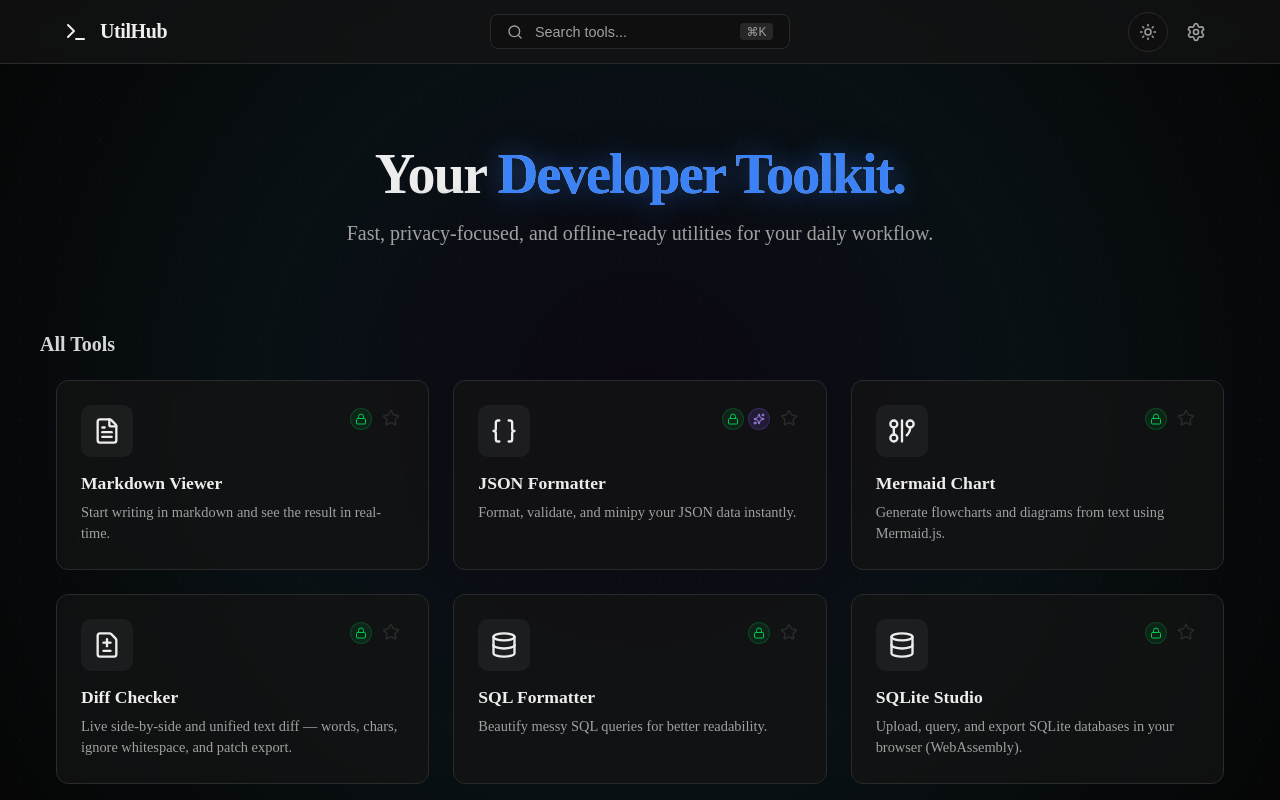
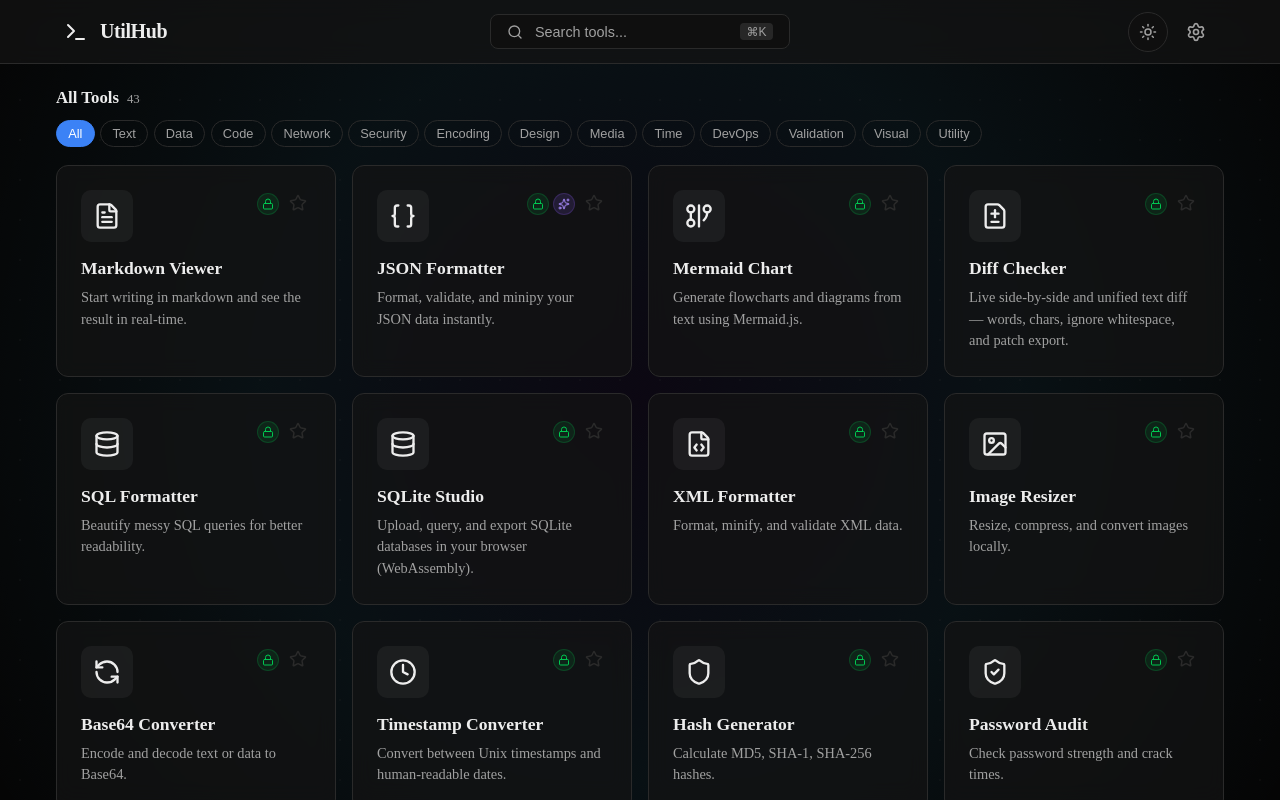
Before and after one commit to seshuthota/utilhub, a Next.js app: page / in a window 1280 px wide. Built offline with nearby package versions, Linux system fonts and the light colour scheme.

Commit message:
feat(dashboard): compact recents/favorites rail and category filters
Replace the hero and duplicate card sections with chip shortcuts and a filterable All Tools catalog.

```diff
--- a/src/app/page.jsx
+++ b/src/app/page.jsx
@@ -1,79 +1,168 @@
 'use client';
 
+import { useMemo, useState } from 'react';
+import Link from 'next/link';
+import { Clock, Star } from 'lucide-react';
 import ToolCard from '@/components/common/ToolCard';
 import { tools } from '@/config/tools';
 import { useFavorites } from '@/components/FavoritesProvider';
 import styles from './page.module.css';
 
+const CATEGORY_ORDER = [
+  'text',
+  'data',
+  'code',
+  'networking',
+  'security',
+  'encoding',
+  'design',
+  'media',
+  'time',
+  'devops',
+  'validation',
+  'visualization',
+  'utility',
+];
+
+const CATEGORY_LABELS = {
+  text: 'Text',
+  data: 'Data',
+  code: 'Code',
+  networking: 'Network',
+  security: 'Security',
+  encoding: 'Encoding',
+  design: 'Design',
+  media: 'Media',
+  time: 'Time',
+  devops: 'DevOps',
+  validation: 'Validation',
+  visualization: 'Visual',
+  utility: 'Utility',
+};
+
+function labelFor(category) {
+  return CATEGORY_LABELS[category] || category.charAt(0).toUpperCase() + category.slice(1);
+}
+
 export default function Home() {
-  const { favorites, recentTools, usageStats } = useFavorites();
+  const { favorites, recentTools, addRecent } = useFavorites();
+  const [activeCategory, setActiveCategory] = useState('all');
 
-  const favoriteTools = tools.filter(tool => favorites.includes(tool.id));
+  const favoriteTools = tools.filter((tool) => favorites.includes(tool.id));
 
-  // Sort recent tools by recent array order
   const recentToolList = recentTools
-    .map(id => tools.find(t => t.id === id))
+    .map((id) => tools.find((t) => t.id === id))
     .filter(Boolean);
 
-  // Calculate most used (exclude those already in favorites to avoid redundancy? maybe not)
-  const mostUsed = Object.entries(usageStats || {})
-    .sort(([, a], [, b]) => b - a) // Descending count
-    .slice(0, 4) // Top 4
-    .map(([id]) => tools.find(t => t.id === id))
-    .filter(Boolean);
+  const categories = useMemo(() => {
+    const unique = [...new Set(tools.map((tool) => tool.category).filter(Boolean))];
+    return unique.sort((a, b) => {
+      const ia = CATEGORY_ORDER.indexOf(a);
+      const ib = CATEGORY_ORDER.indexOf(b);
+      return (ia === -1 ? 99 : ia) - (ib === -1 ? 99 : ib);
+    });
+  }, []);
+
+  const visibleTools =
+    activeCategory === 'all'
+      ? tools
+      : tools.filter((tool) => tool.category === activeCategory);
+
+  const showRail = favoriteTools.length > 0 || recentToolList.length > 0;
 
   return (
     <div className={styles.container}>
-      <div className={styles.hero}>
-        <h1 className={styles.heroTitle}>
-          Your <span className={styles.heroHighlight}>Developer Toolkit.</span>
-        </h1>
-        <p className={styles.heroSubtitle}>
-          Fast, privacy-focused, and offline-ready utilities for your daily workflow.
-        </p>
-      </div>
-
-      {favoriteTools.length > 0 && (
-        <section className={styles.section}>
-          <h2 className={styles.sectionTitle}>Favorites</h2>
-          <div className={styles.grid}>
-            {favoriteTools.map(tool => (
-              <ToolCard key={tool.id} {...tool} />
-            ))}
+      {showRail && (
+        <div className={styles.rail}>
+          {recentToolList.length > 0 && (
+            <section className={styles.railGroup} aria-label="Recently Used">
+              <h2 className={styles.railLabel}>
+                <Clock size={14} aria-hidden />
+                Recently Used
+              </h2>
+              <div className={styles.chips}>
+                {recentToolList.map((tool) => {
+                  const Icon = tool.icon;
+                  return (
+                    <Link
+                      key={tool.id}
+                      href={tool.href || '#'}
+                      className={styles.chip}
+                      onClick={() => addRecent?.(tool.id)}
+                    >
+                      {Icon ? <Icon size={15} aria-hidden /> : null}
+                      <span>{tool.title}</span>
+                    </Link>
+                  );
+                })}
               </div>
             </section>
           )}
 
-      {mostUsed.length > 0 && (
-        <section className={styles.section}>
-          <h2 className={styles.sectionTitle}>Most Frequent</h2>
-          <div className={styles.grid}>
-            {mostUsed.map(tool => (
-              <ToolCard key={tool.id} {...tool} />
-            ))}
+          {favoriteTools.length > 0 && (
+            <section className={styles.railGroup} aria-label="Favorites">
+              <h2 className={styles.railLabel}>
+                <Star size={14} aria-hidden />
+                Favorites
+              </h2>
+              <div className={styles.chips}>
+                {favoriteTools.map((tool) => {
+                  const Icon = tool.icon;
+                  return (
+                    <Link
+                      key={tool.id}
+                      href={tool.href || '#'}
+                      className={`${styles.chip} ${styles.chipFavorite}`}
+                      onClick={() => addRecent?.(tool.id)}
+                    >
+                      {Icon ? <Icon size={15} aria-hidden /> : null}
+                      <span>{tool.title}</span>
+                    </Link>
+                  );
+                })}
               </div>
             </section>
           )}
+        </div>
+      )}
 
-      {recentToolList.length > 0 && (
-        <section className={styles.section}>
-          <h2 className={styles.sectionTitle}>Recently Used</h2>
-          <div className={styles.grid}>
-            {recentToolList.map(tool => (
-              <ToolCard key={tool.id} {...tool} />
+      <section className={styles.catalog} aria-label="All Tools">
+        <div className={styles.catalogBar}>
+          <div className={styles.catalogHeading}>
+            <h2 className={styles.catalogTitle}>All Tools</h2>
+            <span className={styles.count}>{visibleTools.length}</span>
+          </div>
+          <div className={styles.filters} role="tablist" aria-label="Filter by category">
+            <button
+              type="button"
+              role="tab"
+              aria-selected={activeCategory === 'all'}
+              className={`${styles.filter} ${activeCategory === 'all' ? styles.filterActive : ''}`}
+              onClick={() => setActiveCategory('all')}
+            >
+              All
+            </button>
+            {categories.map((category) => (
+              <button
+                key={category}
+                type="button"
+                role="tab"
+                aria-selected={activeCategory === category}
+                className={`${styles.filter} ${activeCategory === category ? styles.filterActive : ''}`}
+                onClick={() => setActiveCategory(category)}
+              >
+                {labelFor(category)}
+              </button>
             ))}
           </div>
-        </section>
-      )}
+        </div>
 
-      <section className={styles.section}>
-        <h2 className={styles.sectionTitle}>All Tools</h2>
         <div className={styles.grid}>
-          {tools.map(tool => (
+          {visibleTools.map((tool) => (
             <ToolCard key={tool.id} {...tool} />
           ))}
         </div>
       </section>
     </div>
-  )
+  );
 }
--- a/src/app/page.module.css
+++ b/src/app/page.module.css
@@ -1,72 +1,183 @@
-/* Dashboard layout */
-.section {
-  margin-bottom: 3rem;
-  animation: fadeIn 0.5s ease-out;
+.container {
+  max-width: 1200px;
+  margin: 0 auto;
+  padding: 0.5rem 0 3rem;
 }
 
-.sectionTitle {
-  font-size: 1.25rem;
-  font-weight: 600;
-  margin-bottom: 1.5rem;
-  color: var(--text-primary);
-  opacity: 0.9;
+/* Compact jump rail — recents & favorites as chips, not card grids */
+.rail {
+  display: flex;
+  flex-direction: column;
+  gap: 0.65rem;
+  margin: 0 1rem 1.25rem;
+  padding: 0.85rem 1rem;
+  background: var(--bg-card);
+  border: 1px solid var(--border-color);
+  border-radius: 12px;
+}
+
+.railGroup {
   display: flex;
   align-items: center;
+  gap: 0.75rem;
+  min-width: 0;
+}
+
+.railLabel {
+  display: inline-flex;
+  align-items: center;
+  gap: 0.35rem;
+  flex-shrink: 0;
+  width: 8.5rem;
+  margin: 0;
+  font-size: 0.72rem;
+  font-weight: 600;
+  letter-spacing: 0.04em;
+  text-transform: uppercase;
+  color: var(--text-secondary);
+}
+
+.chips {
+  display: flex;
+  flex-wrap: wrap;
+  gap: 0.4rem;
+  min-width: 0;
+}
+
+.chip {
+  display: inline-flex;
+  align-items: center;
+  gap: 0.4rem;
+  max-width: 16rem;
+  padding: 0.35rem 0.7rem 0.35rem 0.5rem;
+  border: 1px solid var(--border-color);
+  border-radius: 999px;
+  background: var(--bg-secondary);
+  color: var(--text-primary);
+  font-size: 0.82rem;
+  font-weight: 500;
+  line-height: 1.2;
+  text-decoration: none;
+  white-space: nowrap;
+  overflow: hidden;
+  text-overflow: ellipsis;
+  transition: border-color var(--transition-fast), background var(--transition-fast), color var(--transition-fast);
+}
+
+.chip:hover {
+  border-color: var(--accent-primary);
+  background: var(--bg-hover);
+  color: var(--accent-primary);
+}
+
+.chipFavorite {
+  border-color: color-mix(in srgb, var(--favorite-color) 35%, var(--border-color));
+}
+
+.catalog {
+  animation: fadeIn 0.4s ease-out;
+}
+
+.catalogBar {
+  display: flex;
+  flex-direction: column;
+  gap: 0.75rem;
+  margin-bottom: 1.15rem;
+  padding: 0 1rem;
+}
+
+.catalogHeading {
+  display: flex;
+  align-items: baseline;
   gap: 0.5rem;
 }
 
-.container {
-  max-width: 1200px;
-  margin: 0 auto;
-  padding-bottom: 4rem;
+.catalogTitle {
+  margin: 0;
+  font-size: 1.05rem;
+  font-weight: 600;
+  color: var(--text-primary);
 }
 
-.hero {
-  padding: 4rem 1rem 3rem;
-  text-align: center;
-  animation: fadeIn 0.8s ease-out;
+.count {
+  font-size: 0.8rem;
+  font-weight: 500;
+  color: var(--text-secondary);
+  font-variant-numeric: tabular-nums;
 }
 
-.heroTitle {
-  font-size: 3.5rem;
-  font-weight: 800;
-  letter-spacing: -0.03em;
-  margin-bottom: 1rem;
-  line-height: 1.1;
-  background: linear-gradient(to bottom right, var(--text-primary) 50%, var(--text-secondary));
-  -webkit-background-clip: text;
-  -webkit-text-fill-color: transparent;
-  background-clip: text;
+.filters {
+  display: flex;
+  flex-wrap: wrap;
+  gap: 0.35rem;
 }
 
-.heroHighlight {
-  color: var(--accent-primary);
-  -webkit-text-fill-color: var(--accent-primary);
-  text-shadow: 0 0 30px var(--accent-glow);
+.filter {
+  appearance: none;
+  border: 1px solid var(--border-color);
+  background: transparent;
+  color: var(--text-secondary);
+  border-radius: 999px;
+  padding: 0.3rem 0.7rem;
+  font-size: 0.8rem;
+  font-weight: 500;
+  cursor: pointer;
+  transition: background var(--transition-fast), border-color var(--transition-fast), color var(--transition-fast);
 }
 
-.heroSubtitle {
-  font-size: 1.25rem;
-  color: var(--text-secondary);
-  margin-bottom: 2.5rem;
-  max-width: 600px;
-  margin-left: auto;
-  margin-right: auto;
+.filter:hover {
+  color: var(--text-primary);
+  border-color: var(--text-secondary);
+}
+
+.filterActive {
+  background: var(--accent-primary);
+  border-color: var(--accent-primary);
+  color: var(--color-white);
+}
+
+.filterActive:hover {
+  color: var(--color-white);
+  border-color: var(--accent-primary);
 }
 
 .grid {
   display: grid;
-  grid-template-columns: repeat(auto-fill, minmax(280px, 1fr));
-  gap: 1.5rem;
+  grid-template-columns: repeat(auto-fill, minmax(240px, 1fr));
+  gap: 1rem;
   padding: 0 1rem;
 }
 
 @media (max-width: 768px) {
-  .heroTitle {
-    font-size: 2.5rem;
+  .rail {
+    margin: 0 0 1rem;
+    padding: 0.75rem 0.85rem;
   }
 
-  .hero {
-    padding: 2rem 1rem;
+  .railGroup {
+    flex-direction: column;
+    align-items: flex-start;
+    gap: 0.4rem;
+  }
+
+  .railLabel {
+    width: auto;
+  }
+
+  .chips {
+    flex-wrap: nowrap;
+    overflow-x: auto;
+    width: 100%;
+    padding-bottom: 0.15rem;
+    scrollbar-width: thin;
+  }
+
+  .catalogBar {
+    padding: 0;
+  }
+
+  .grid {
+    padding: 0;
+    grid-template-columns: repeat(auto-fill, minmax(200px, 1fr));
   }
 }
```
Also changed, not shown: 1 other file (tests, documents, lock files or other folders). Lines whose indentation alone changed are shown as unchanged.
